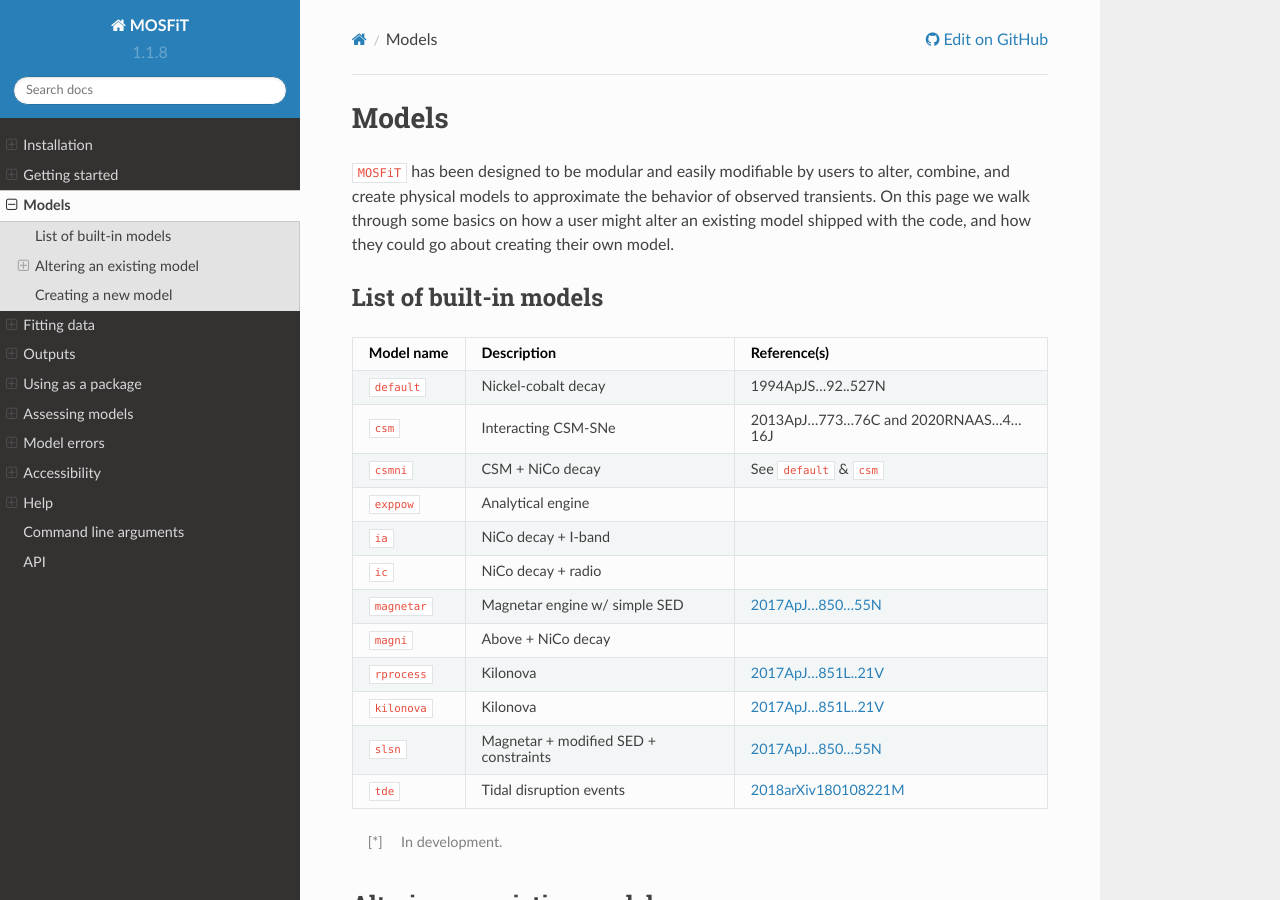
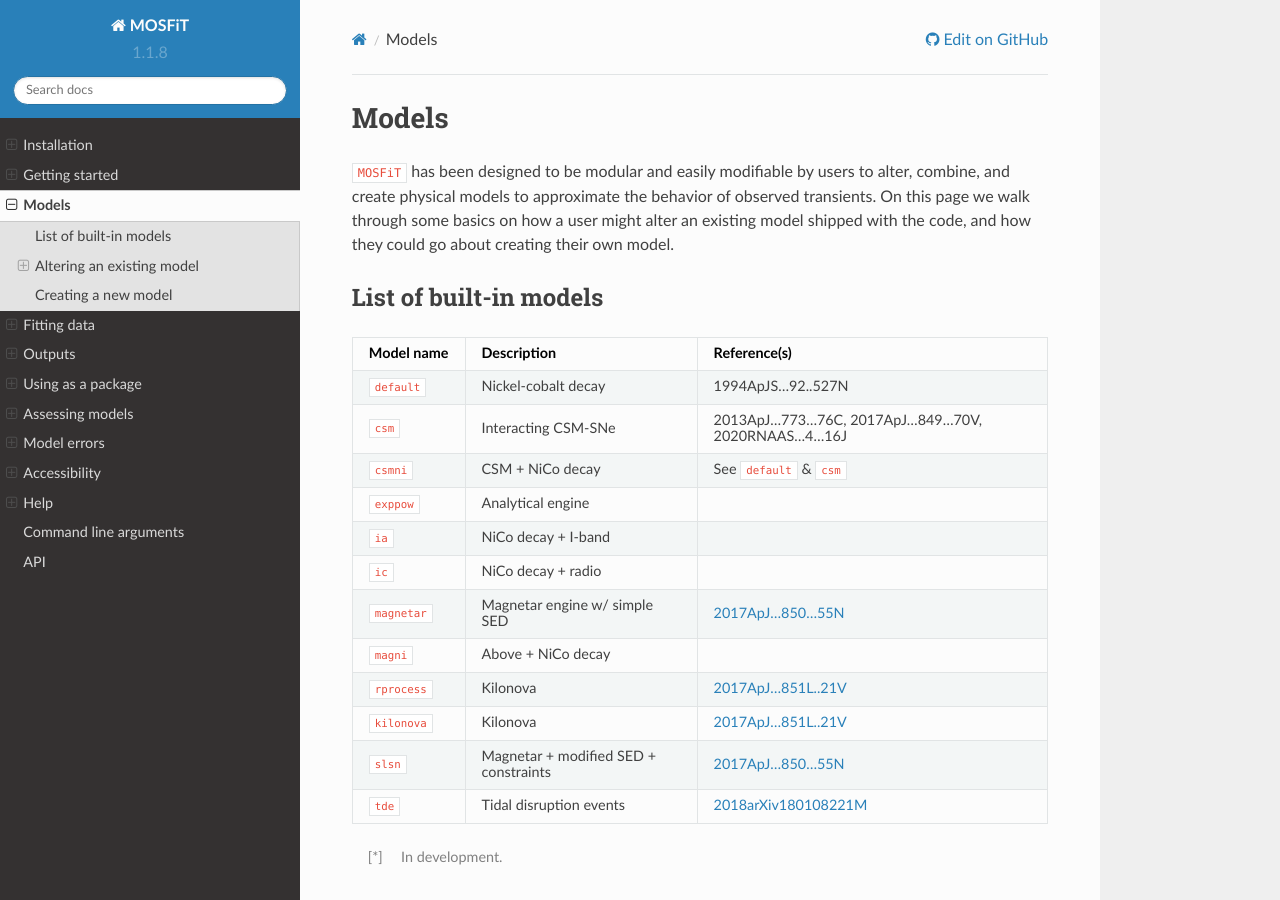
Before and after one commit to guillochon/MOSFiT, a Sphinx documentation site: the page built from docs/models.rst, in a window 1280 px wide and 900 px high. Built offline with Sphinx 7.4.7 and the Read the Docs theme 2.0.0, drawn with Linux system fonts in a browser that asks for light colours.

Commit message:
Updating models.rst once more
also adding vav2017

```diff
--- a/docs/models.rst
+++ b/docs/models.rst
@@ -17,7 +17,7 @@
 +==============+=======================================+============================================================================+
 | ``default``  | Nickel-cobalt decay                   | 1994ApJS...92..527N                                                        |
 +--------------+---------------------------------------+----------------------------------------------------------------------------+
-| ``csm``      | Interacting CSM-SNe                   | 2013ApJ...773...76C and  2020RNAAS...4...16J                               |
+| ``csm``      | Interacting CSM-SNe                   | 2013ApJ...773...76C, 2017ApJ...849...70V, 2020RNAAS...4...16J              |
 +--------------+---------------------------------------+----------------------------------------------------------------------------+
 | ``csmni``    | CSM + NiCo decay                      | See ``default`` & ``csm``                                                  |
 +--------------+---------------------------------------+----------------------------------------------------------------------------+
```
